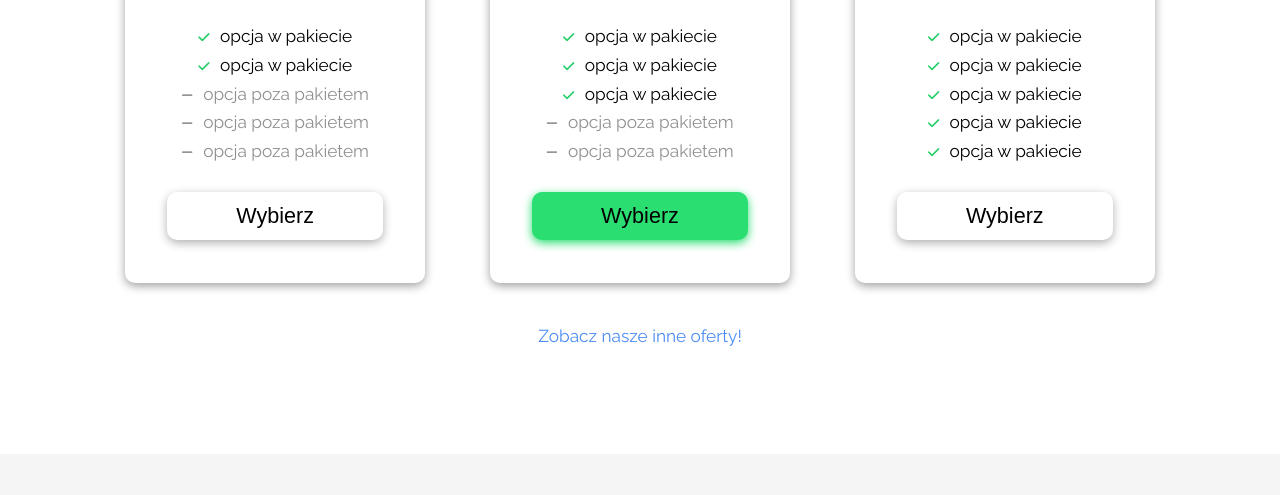
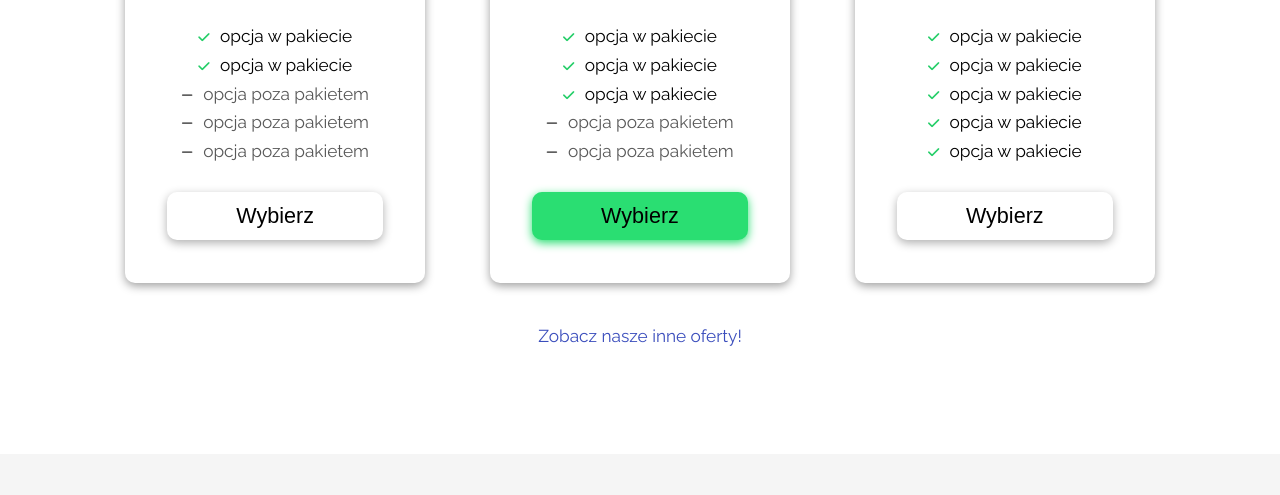
Before and after one commit to Mavannkas/mavannkas.github.io, a website: page Project_7/index.html in a window 1280 px wide. Shown: the part 2094-2589 px from the top of the page. Drawn offline with Linux system fonts and the light colour scheme.

Commit message:
add offer section

```diff
--- a/Project_7/index.html
+++ b/Project_7/index.html
@@ -4,12 +4,12 @@
     <meta charset="UTF-8">
     <meta http-equiv="X-UA-Compatible" content="IE=edge">
     <meta name="viewport" content="width=device-width, initial-scale=1.0">
-    <meta name="description" content="Strona dotycząca parków">
+    <meta name="description" content="Parki należące do Forest Group są najbardziej przyjaznym miejscem dla rodzin i przyjezdnych!">
     <script src="https://kit.fontawesome.com/b19284fe65.js" crossorigin="anonymous"></script>
     <link rel="preconnect" href="https://fonts.gstatic.com">
     <link href="https://fonts.googleapis.com/css2?family=Raleway:wght@300;400;700&display=swap" rel="stylesheet">
     <link rel="stylesheet" href="./dist/css/main.min.css">
-    <title>Forest</title>
+    <title>Forest Group | Najpiękniejszy park w Polsce </title>
 </head>
 <body>
 
@@ -66,7 +66,7 @@
         <h2 class="section-title">o nas</h2>
         <div class="container">
             <div class="aboutus__main">
-                <img src="./dist/img/aboutus-sm.jpg" alt="Drzew na środku jeziora w lesie" class="aboutus__photo">
+                <img src="./dist/img/aboutus-sm.jpg" alt="Drzew na środku jeziora w lesie" class="aboutus__photo" >
                 <div class="aboutus__content">
                     <h3 class="aboutus__header">Niezapomniane przygody</h3>
                     <p class="aboutus__text">Lorem ipsum dolor sit amet, consectetur adipiscing elit, sed do eiusmod
--- a/Project_7/src/sass/main.scss
+++ b/Project_7/src/sass/main.scss
@@ -382,7 +382,7 @@ a {
         &-benefit {
             font-size: 1.4rem;
             line-height: 1.6em;
-            color: #909090;
+            color: #585858;
 
             &::before {
                 margin-right: .8em;
@@ -440,7 +440,7 @@ a {
         position: relative;
         text-align: center;
         font-size: 1.6rem;
-        color: #4c8bf5;
+        color: #3a4dbc;
         cursor: pointer;
 
         &::before {
```
Also changed, not shown: Project_7/dist/css/main.min.css, 1 other file.
